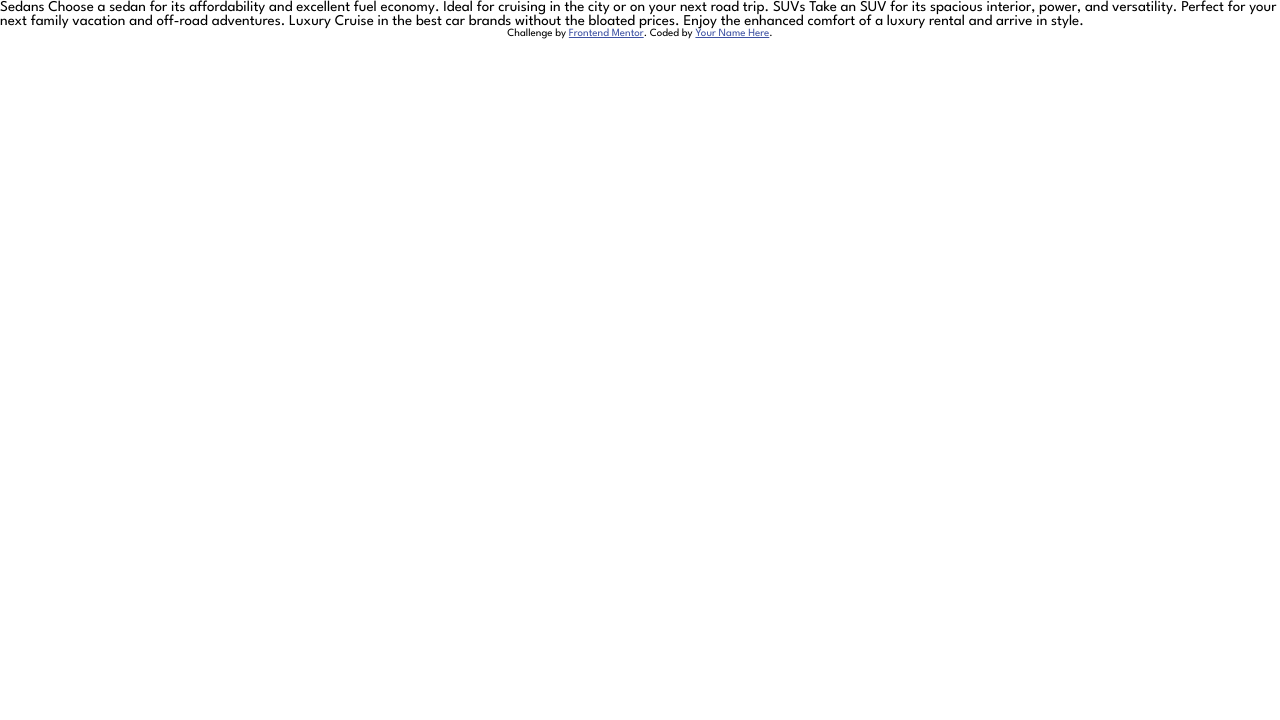
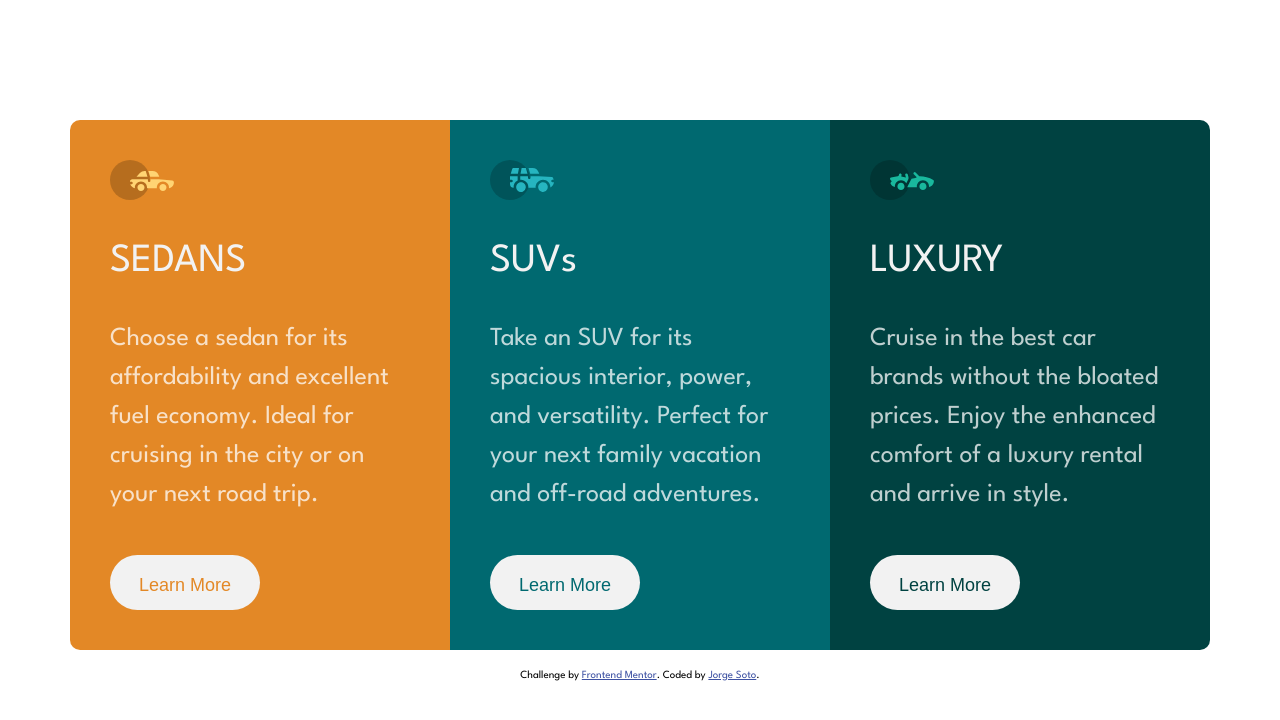
Before and after one commit to jorgeluissoto/3_column_review_card, a plain HTML site: page index.html in a window 1280 px wide. Drawn offline with Linux system fonts and the light colour scheme.

Commit message:
finished project

```diff
--- a/index.html
+++ b/index.html
@@ -12,22 +12,32 @@
 
 </head>
 <body>
-
-  Sedans
-  Choose a sedan for its affordability and excellent fuel economy. Ideal for cruising in the city
-  or on your next road trip.
-
-  SUVs
-  Take an SUV for its spacious interior, power, and versatility. Perfect for your next family vacation
-  and off-road adventures.
-
-  Luxury
-  Cruise in the best car brands without the bloated prices. Enjoy the enhanced comfort of a luxury
-  rental and arrive in style.
-
+  <div class="container">
+    <div id="sedan" class="card">
+      <img src="images/icon-sedans.svg" alt="sedans">
+      <h1>SEDANS</h1>
+      <p>Choose a sedan for its affordability and excellent fuel economy. Ideal for cruising in the city
+      or on your next road trip.</p>
+      <button class="btn btn-orange">Learn More</button>
+    </div>
+    <div id="suv" class="card">
+      <img src="images/icon-suvs.svg" alt="suv">
+      <h1>SUVs</h1>
+      <p>Take an SUV for its spacious interior, power, and versatility. Perfect for your next family vacation
+        and off-road adventures.</p>
+      <button class="btn btn-blue">Learn More</button>
+    </div>
+    <div id="luxury" class="card">
+      <img src="images/icon-luxury.svg" alt="luxury">
+      <h1>LUXURY</h1>
+      <p>Cruise in the best car brands without the bloated prices. Enjoy the enhanced comfort of a luxury
+        rental and arrive in style.</p>
+      <button class="btn btn-green">Learn More</button>
+    </div>
+  </div>
   <div class="attribution">
     Challenge by <a href="https://www.frontendmentor.io?ref=challenge" target="_blank">Frontend Mentor</a>.
-    Coded by <a href="#">Your Name Here</a>.
+    Coded by <a href="#">Jorge Soto</a>.
   </div>
 </body>
 </html>
--- a/styles.css
+++ b/styles.css
@@ -16,11 +16,110 @@
 }
 
 body{
+  display: flex;
+  flex-direction: column;
   font-size: 15px;
   font-family: 'Bebas Neue', cursive;
   font-family: 'League Spartan', sans-serif;
+  justify-content: center;
+  align-items: center;
+  min-height: 100vh;
 }
 
-.attribution { font-size: 11px; text-align: center; }
+.attribution {
+  font-size: 11px;
+  text-align: center;
+  margin-top: 20px;
+}
 
 .attribution a { color: hsl(228, 45%, 44%); }
+
+.container{
+  display: flex;
+  max-width: 1440px;
+  justify-content: center;
+  align-items: center;
+}
+/* Cards headers, para, button */
+.card{
+  padding: 40px;
+  max-width: 300px;
+}
+#sedan.card{
+  border-radius: 10px 0 0 10px;
+}
+#luxury.card{
+  border-radius: 0 10px 10px 0;
+}
+.card h1 {
+  color: var(--Very-light-gray);
+  font-size: 40px;
+  font-weight: 400;
+  margin: 40px 0;
+}
+.card p{
+  color: var(--transparent-white);
+  font-size: 26px;
+  line-height: 1.5;
+  margin-bottom: 40px;
+}
+/* Buttons */
+.btn{
+  padding: 20px;
+  border: none;
+  height: 55px;
+  width: 150px;
+  border-radius: 27.5px;
+  text-align: center;
+  font-size: 18px;
+  background-color: var(--Very-light-gray);
+}
+.btn.btn-orange{
+  color: var(--bright-orange);
+}
+.btn.btn-orange:hover{
+  background-color: var(--bright-orange);
+  color: var(--Very-light-gray);
+  border: 1px solid white;
+}
+.btn.btn-blue{
+  color: var(--dark-cyan);
+}
+.btn.btn-blue:hover{
+  background-color: var(--dark-cyan);
+  color: var(--Very-light-gray);
+  border: 1px solid white;
+}
+.btn.btn-green{
+  color: var(--very-dark-cyan);
+}
+.btn.btn-green:hover{
+  background-color: var(--very-dark-cyan);
+  color: var(--Very-light-gray);
+  border: 1px solid white;
+}
+/* Background color */
+#sedan{
+  background: var(--bright-orange);
+}
+#suv{
+  background: var(--dark-cyan);
+}
+#luxury{
+  background: var(--very-dark-cyan);
+}
+/* Responsive */
+@media screen and (max-width: 375px) {
+  .container{
+    flex-direction: column;
+    max-width: 375px;
+    margin: 15px;
+    overflow: hidden;
+  }
+  #sedan.card{
+    border-radius: 10px 10px 0 0;
+  }
+  #luxury.card{
+    border-radius: 0 0 10px 10px;
+  }
+}
```
